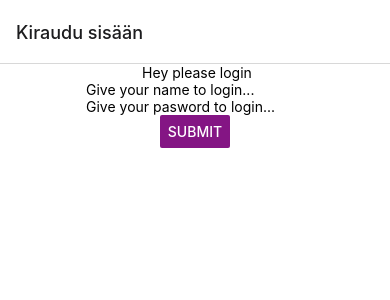
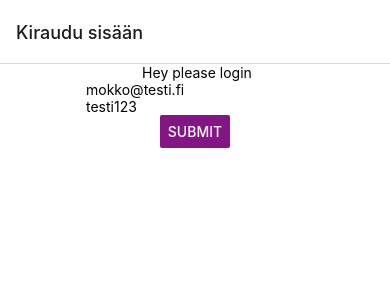
Before and after one commit to TVT21KMO-Mobiilikehitysprojekti-R6/Jaska, a React Native app: screen /LoginPage in a window 390 px wide. Shown: the top 300 px of the page. Built offline with nearby package versions, Linux system fonts and the light colour scheme.

Commit message:
login testailua

```diff
--- a/components/LoginPage.js
+++ b/components/LoginPage.js
@@ -6,20 +6,23 @@ import MainPage from './MainPage';
 
 export default function LoginPage({navigation, setLogin}) {
 
-  const [username, setUserName] = useState(''); // anna joku nimi
-  const [password, setPassword] = useState(''); // anna joku nimi
+  const [username, setUserName] = useState('mokko@testi.fi'); // anna joku nimi
+  const [password, setPassword] = useState('testi123'); // anna joku nimi
     /* const [error, setError] = useState(null);
 
     const handleSubmit = () => {
       setLogin(username, password);
     }
  */
+    const [login2, setLogin2] = useState(false)
+
     const login = () => {
       const auth = getAuth()
       signInWithEmailAndPassword(auth,username,password)
       .then((userCredential) => {
-        console.log(userCredential.user)
-        setLogin(true)
+        //console.log(userCredential.user)
+        setLogin2(true)
+        navigation.navigate("MainPage", {testKey2: login2})
       }).catch((error) => {
         if (error.code === 'auth/wrong-password' || error.code === 'auth/user-not-found') {
           alert("Inalid credentials!")
@@ -38,13 +41,13 @@ export default function LoginPage({navigation, setLogin}) {
         <View style={Styles.input}>
           <TextInput
             sstyle={{flex: 0.75}}
-            onChangeText={text => setUserName(text)}
+            //onChangeText={text => setUserName(text)}
             value={username}
             placeholder="Give your name to login..."
             />
             <TextInput
             sstyle={{flex: 0.75}}
-            onChangeText={text => setPassword(text)}
+            //onChangeText={text => setPassword(text)}
             value={password}
             placeholder="Give your pasword to login..."
             />
--- a/components/MainPage.js
+++ b/components/MainPage.js
@@ -2,6 +2,7 @@
 import { View, Text, SafeAreaView, Button, TextInput, Pressable, Alert } from 'react-native'
 import React, { useDebugValue, useState, useEffect, useLayoutEffect } from 'react'
 import { convertFirbaseTimeStampToJS } from '../Helpers/TimeStamp';
+import {onSnapshot, orderBy, query, QuerySnapshot, firestore, collection, addDoc, ADDEVENT, serverTimestamp, getAuth, signInWithEmailAndPassword} from '../firebase/Config'
 import Styles from './Styles';
 import { ScrollView } from 'react-native';
 import { Modal } from 'react-native';
@@ -12,9 +13,10 @@ import LoginPage from './LoginPage';
 export default function MainPage({navigation, route}) {
 const carData = "ABC-123"
 const [allEvents, setAllEvents] = useState([]);
-const [logged, setLogged] = useState(1);
+const [logged, setLogged] = useState(false);
 
 
+console.log("logged = ", logged)
 
 //Tämä lisää stack navigaattoriin napin
 useLayoutEffect( () => {
@@ -30,6 +32,12 @@ useLayoutEffect( () => {
       ),
   })
 }, [])
+
+useEffect(() => {
+  if(route.params?.testKey) {
+      setLogged(true)
+  }
+},[route.params?.testKey])
 
 useEffect(() => {
   if(route.params?.price) {
@@ -142,8 +150,8 @@ const toFireBase = async (litres,mileage,price,wash ) => {
 <Pressable style={Styles.button}  onPress={() => setModalVisible(true)}><Text style={Styles.buttonText}>Lisää tapahtuma</Text></Pressable>
     </View>
 
-  );
+  )
 }else {
-  return <LoginPage setLogin={setLogged}/>
+  return <LoginPage />
 };
 }
```
